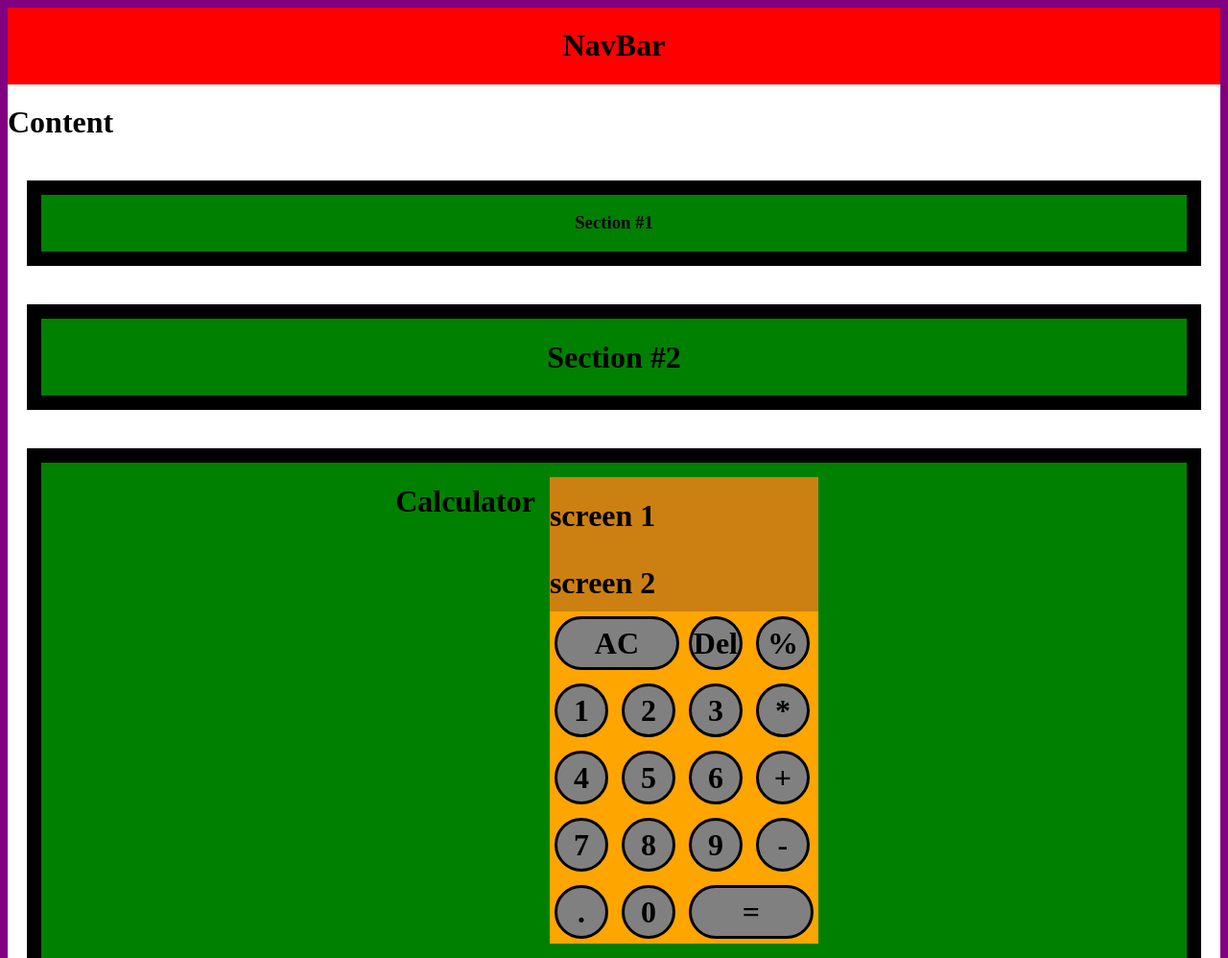
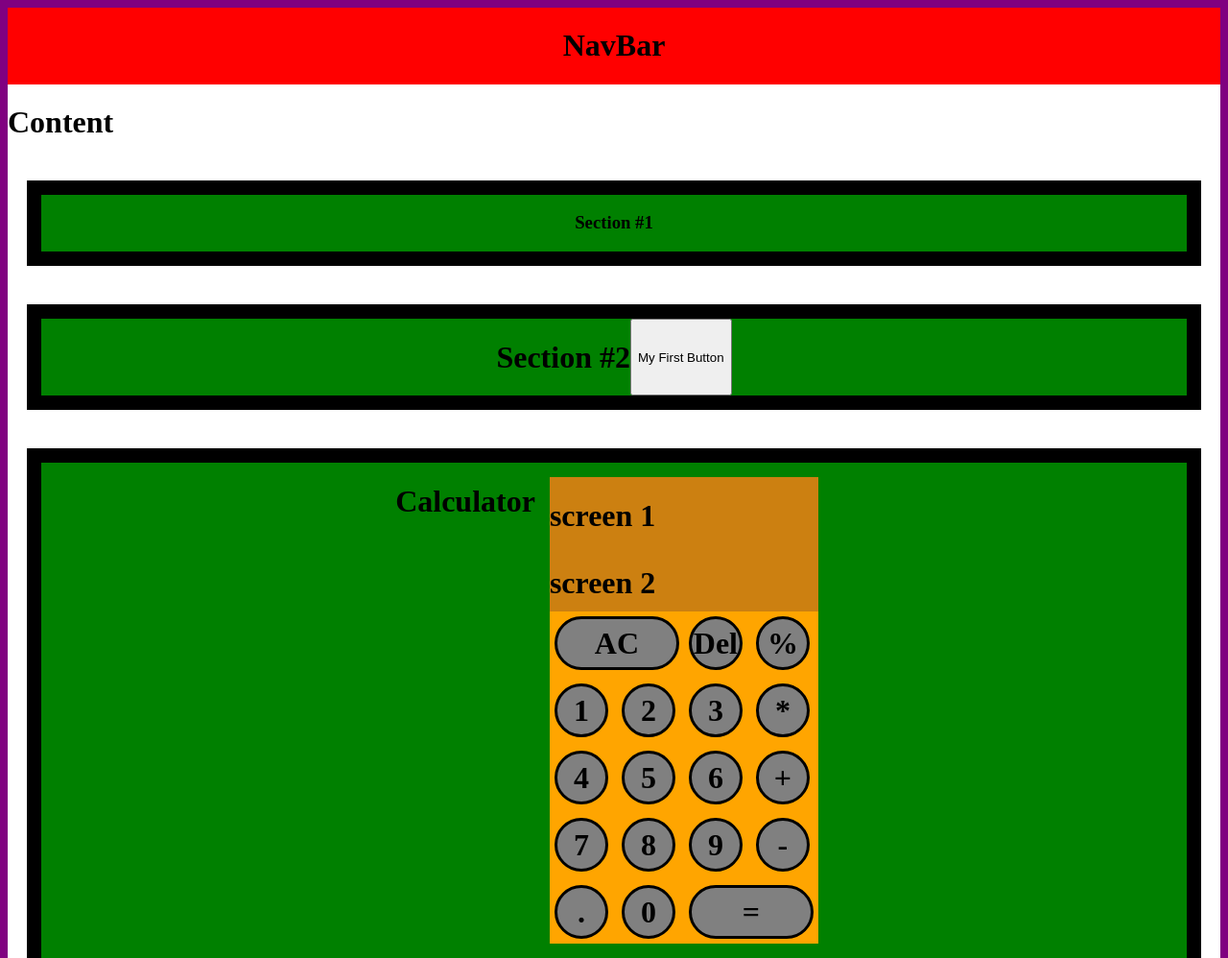
Before and after one commit to Maskus-rd/MySite, a plain HTML site: page index.html in a window 1280 px wide. Shown: the top 998 px of the page at 96% size. Drawn offline with Linux system fonts and the light colour scheme.

Commit message:
Update index.html
added a butting in section two I can test.

```diff
--- a/index.html
+++ b/index.html
@@ -12,7 +12,10 @@
     <div id="content">
       <h1>Content</h1>
       <div class="section" ><h3>Section #1</h3></div>
-      <div class="section" ><h1>Section #2</h1></div>
+      <div class="section" >
+        <h1>Section #2</h1>
+        <button>My First Button</button>
+      </div>
       <div class="section" ><h1> Calculator</h1>
         <div id="calculator">
           <div id="screen"><h1>screen 1</h1></div>
```
